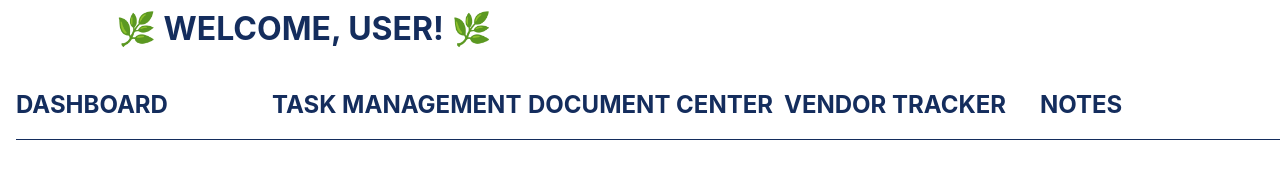
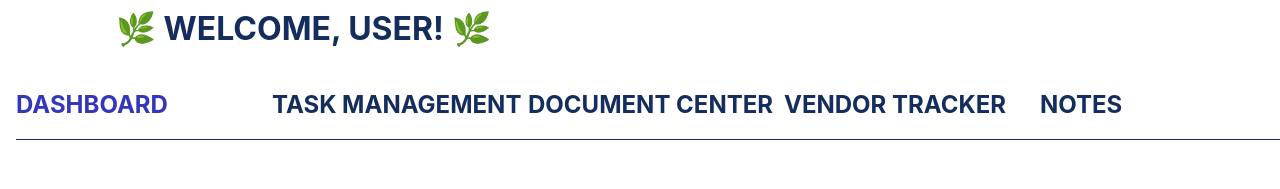
Before and after one commit to JSPlatt/ccny, a React (Create React App) app: page / in a window 1280 px wide. In both pictures the pointer is over the link "DASHBOARD". Shown: the part 178-367 px from the top of the page. Built offline with nearby package versions, Linux system fonts and the light colour scheme.

Commit message:
keep going

```diff
--- a/src/components/Header/Header.css
+++ b/src/components/Header/Header.css
@@ -34,3 +34,7 @@
     text-decoration: none;
     color: #142d5d;
 }
+
+.header__content > a:hover {
+    color: rgb(52, 54, 187);
+}
```
